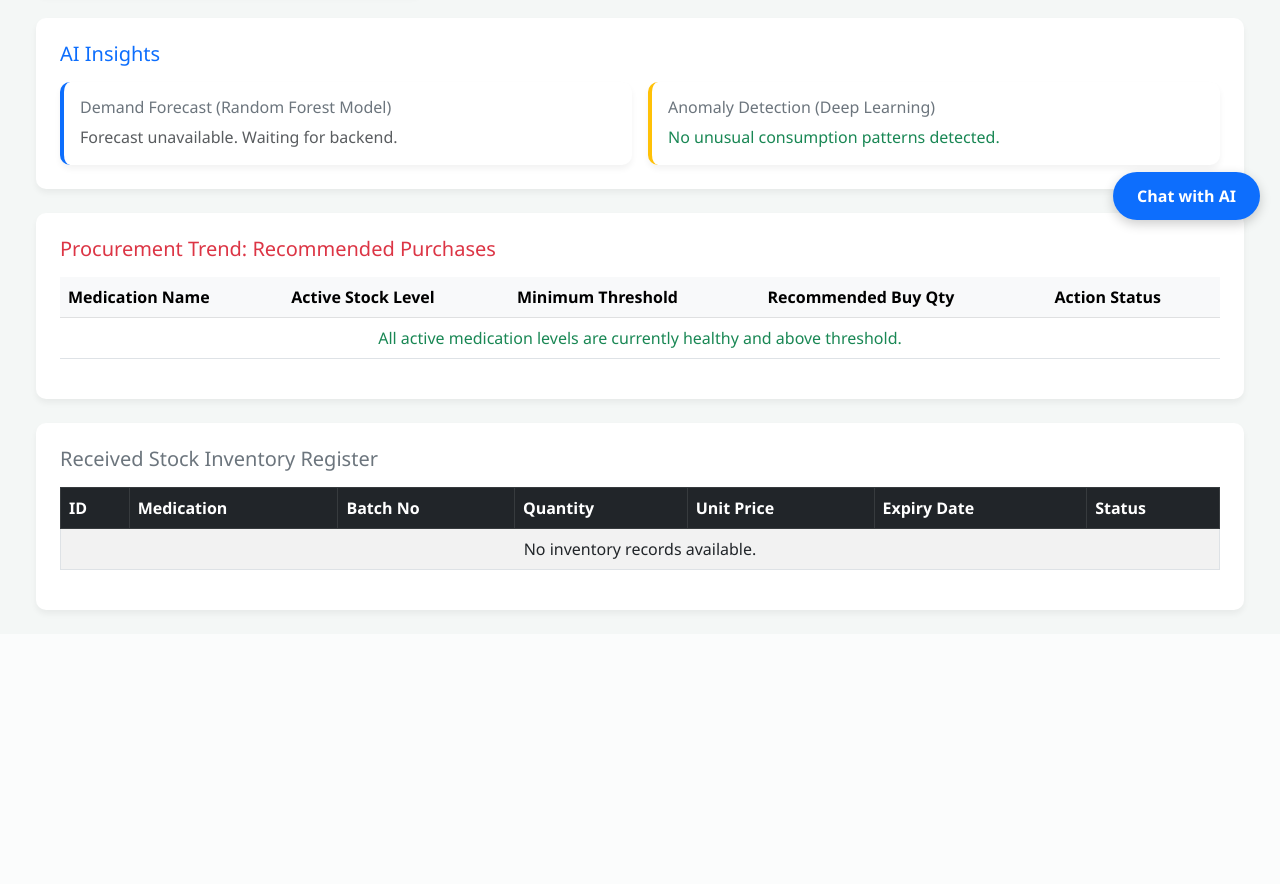
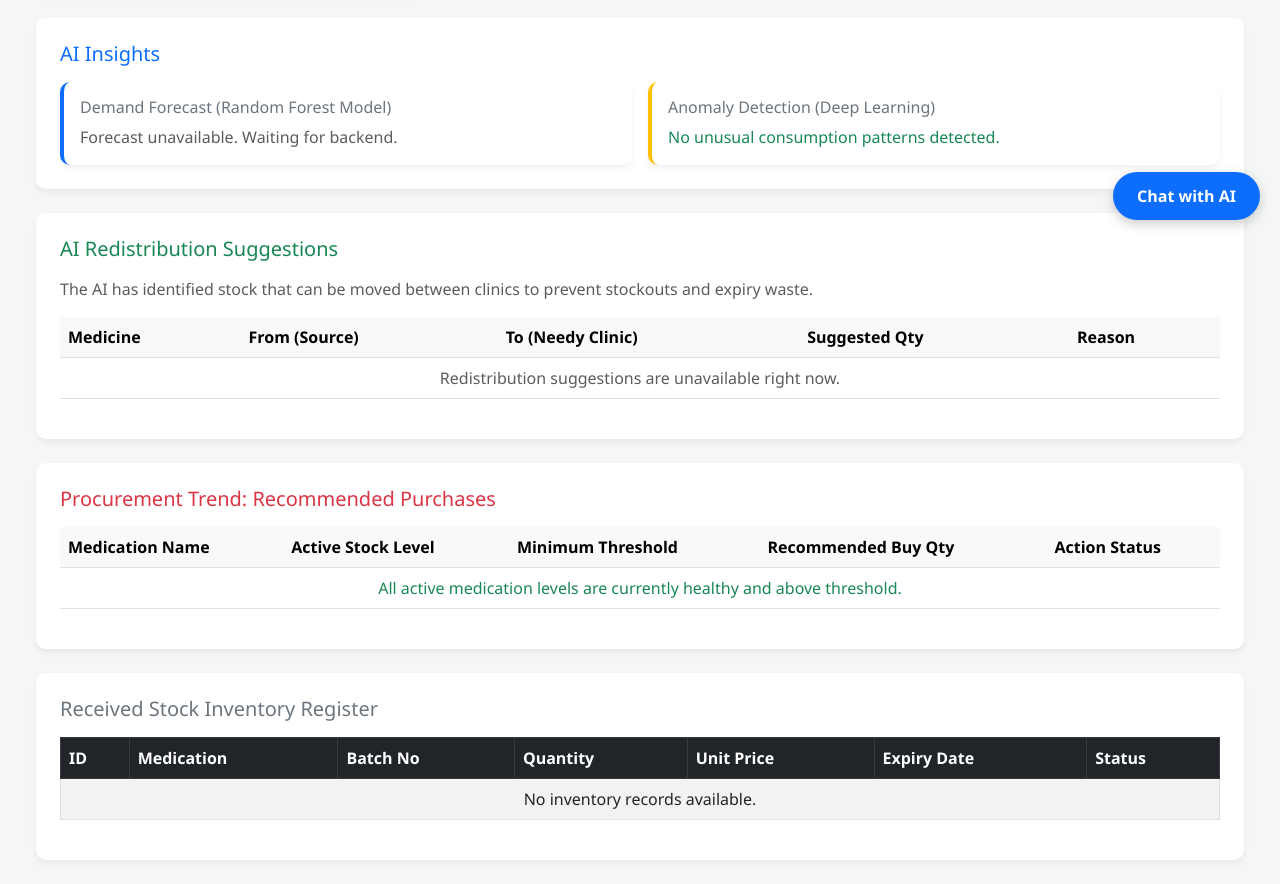
Before and after one commit to Resolution-Point/UbuntuMed, a Flask app: page / in a window 1280 px wide. Shown: the part 560-1444 px from the top of the page. Before the commit the page ends 1174 px from the top, so only its background shows below. Run offline with Flask 3, Linux system fonts and the light colour scheme; data that the repository does not hold is empty.

Commit message:
feat: add AI redistribution recommendation logic and UI table

```diff
--- a/backend/app/api/routes/chatbot.py
+++ b/backend/app/api/routes/chatbot.py
@@ -106,7 +106,11 @@ def chat(req: ChatRequest, db: Session = Depends(get_db)):
                 reply = "No historical data for that clinic and medicine."
 
     elif intent == "request_transfer":
-        reply = "Transfer suggestions are not fully implemented in this prototype."
+        reply = (
+            "I have analyzed the stock levels. Please check the "
+            "'AI Redistribution Suggestions' table on the dashboard to see "
+            "recommended transfers between clinics."
+        )
 
     elif intent == "detect_anomaly":
         reply = "Open the AI Insights panel on the dashboard to see detected anomalies."
--- a/backend/app/main.py
+++ b/backend/app/main.py
@@ -2,7 +2,7 @@
 from fastapi import FastAPI
 from fastapi.middleware.cors import CORSMiddleware
 
-from app.api.routes import health, stock, forecast, chatbot, anomaly
+from app.api.routes import health, stock, forecast, chatbot, anomaly, redistribute
 from app.core.database import engine, Base
 from app.models import medicine  # noqa: F401 — registers models
 
@@ -29,4 +29,5 @@ app.include_router(health.router, tags=["System"])
 app.include_router(stock.router, tags=["Inventory"])
 app.include_router(forecast.router, tags=["AI Predictions"])
 app.include_router(anomaly.router, tags=["AI Predictions"])
+app.include_router(redistribute.router, tags=["AI Predictions"])
 app.include_router(chatbot.router, tags=["AI Chatbot"])
--- a/frontend/app.py
+++ b/frontend/app.py
@@ -16,6 +16,7 @@ def dashboard():
     expiry_chart_data = [15, 5, 2]  # mock: [Valid, Expiring Soon, Expired]
     forecast = None
     anomalies = None
+    redistribution = None
 
     try:
         # 1. Fetch stock — this is the call that wakes up the sleeping backend
@@ -79,6 +80,13 @@ def dashboard():
     except Exception as e:
         print(f"Error connecting to FastAPI: {e}")
 
+    try:
+        rd = requests.get(f'{API_URL}/redistribute', timeout=30)
+        rd.raise_for_status()
+        redistribution = rd.json()
+    except (requests.RequestException, ValueError) as e:
+        print(f"Redistribution fetch failed: {e}")
+
     return render_template('index.html',
                            records=records,
                            recommendations=recommendations,
@@ -86,7 +94,8 @@ def dashboard():
                            stock_data=stock_data_chart,
                            expiry_chart_data=expiry_chart_data,
                            forecast=forecast,
-                           anomalies=anomalies)
+                           anomalies=anomalies,
+                           redistribution=redistribution)
 
 
 @app.route('/add', methods=['POST'])
--- a/frontend/templates/index.html
+++ b/frontend/templates/index.html
@@ -179,6 +179,53 @@
               {% endif %}
             </div>
           </div>
+        </div>
+      </div>
+
+      <!-- Redistribution Recommendations -->
+      <div class="card p-4 mb-4">
+        <h5 class="text-success mb-3">AI Redistribution Suggestions</h5>
+        <p class="text-muted">
+          The AI has identified stock that can be moved between clinics to
+          prevent stockouts and expiry waste.
+        </p>
+        <div class="table-responsive">
+          <table class="table table-hover align-middle">
+            <thead class="table-light">
+              <tr>
+                <th>Medicine</th>
+                <th>From (Source)</th>
+                <th>To (Needy Clinic)</th>
+                <th>Suggested Qty</th>
+                <th>Reason</th>
+              </tr>
+            </thead>
+            <tbody>
+              {% if redistribution and redistribution.suggestions %}
+              {% for sug in redistribution.suggestions %}
+              <tr>
+                <td><strong>{{ sug.medicine }}</strong></td>
+                <td><span class="badge bg-success">{{ sug.from_clinic }}</span></td>
+                <td><span class="badge bg-danger">{{ sug.to_clinic }}</span></td>
+                <td><strong>{{ sug.transfer_quantity }} units</strong></td>
+                <td><small class="text-muted">{{ sug.reason }}</small></td>
+              </tr>
+              {% endfor %}
+              {% elif redistribution %}
+              <tr>
+                <td colspan="5" class="text-center text-muted">
+                  No redistribution needed at this time. All clinics are balanced.
+                </td>
+              </tr>
+              {% else %}
+              <tr>
+                <td colspan="5" class="text-center text-muted">
+                  Redistribution suggestions are unavailable right now.
+                </td>
+              </tr>
+              {% endif %}
+            </tbody>
+          </table>
         </div>
       </div>
 
```
Also changed, not shown: backend/app/api/routes/redistribute.py (added, +84 -0 lines).
